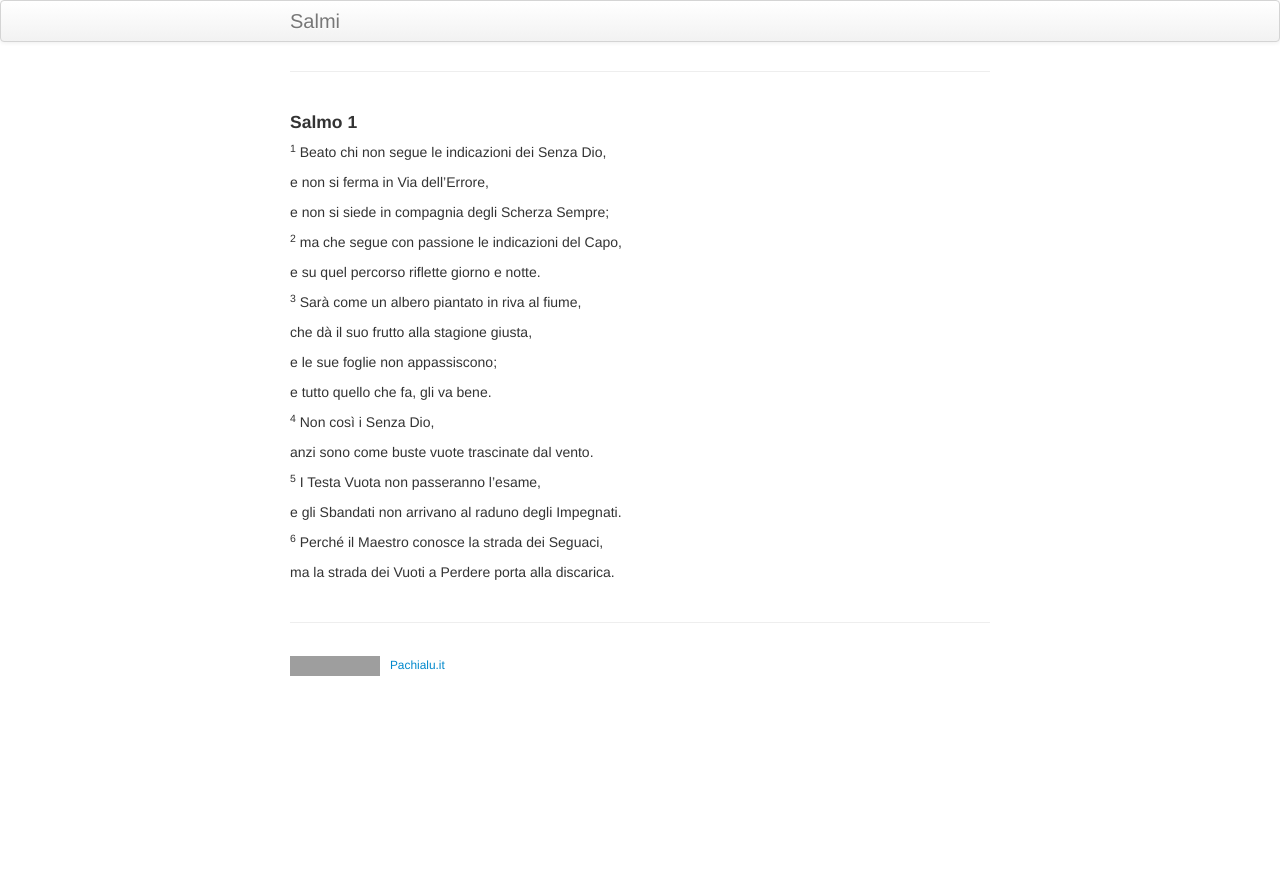
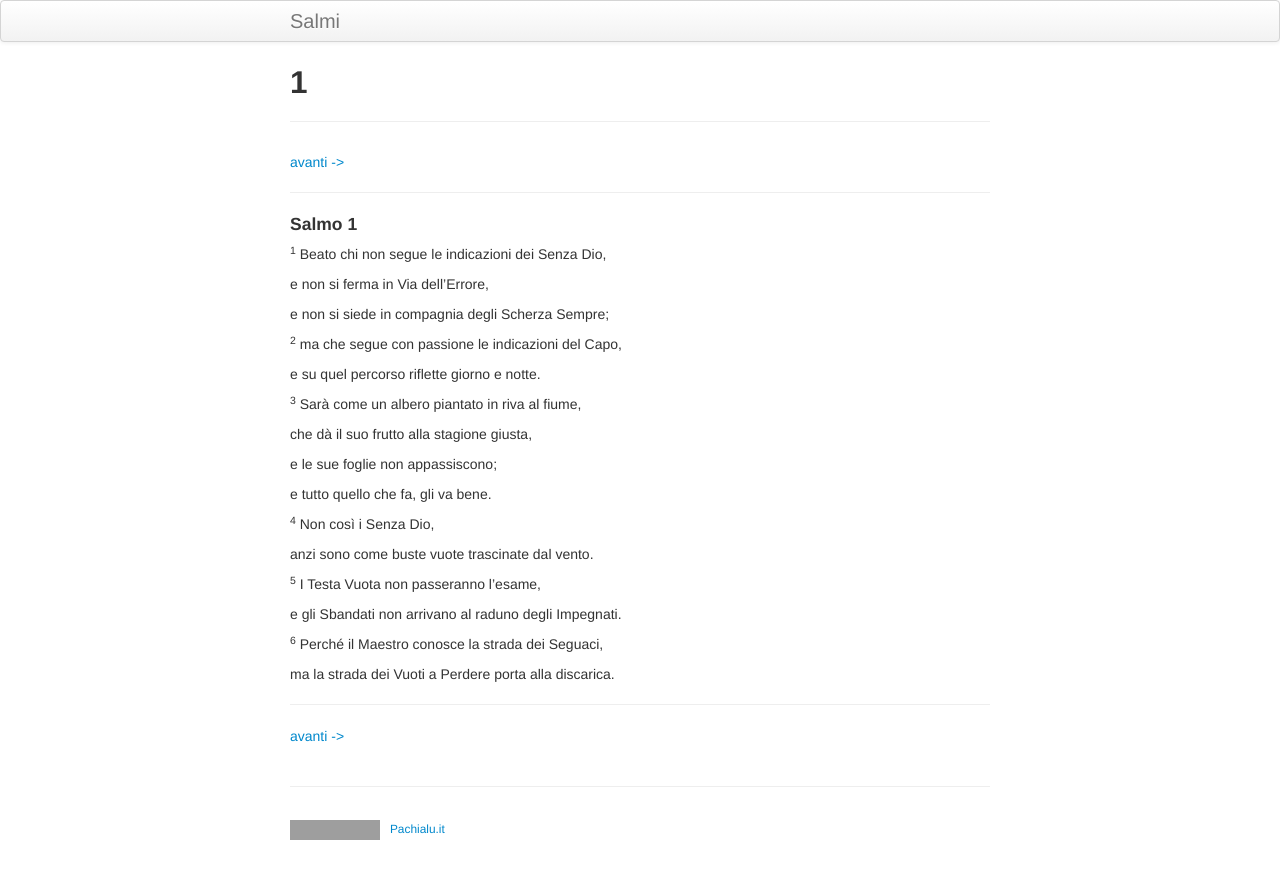
Before and after one commit to pachialu/sal_pages, a Jekyll site: the page built from pages/sal001.md, in a window 1280 px wide. Shown: the top 879 px of the page. Built offline with Jekyll 4.4.1, drawn with Linux system fonts in a browser that asks for light colours; our own code applies the rules of GitHub Pages for plain Markdown files; grey boxes are pictures that could not be loaded.

Commit message:
Sal 001
intestazione e coda

```diff
--- a/pages/sal001.md
+++ b/pages/sal001.md
@@ -1,3 +1,11 @@
+---
+layout: page
+title: 1
+---
+[avanti ->](sal002.html)
+
+------------------------------------------------------------------------
+
 #### Salmo 1
 
 <sup>1</sup> Beato chi non segue le indicazioni dei Senza Dio,
@@ -29,3 +37,7 @@ e gli Sbandati non arrivano al raduno degli Impegnati.
 <sup>6</sup> Perché il Maestro conosce la strada dei Seguaci,
 
 ma la strada dei Vuoti a Perdere porta alla discarica.
+
+------------------------------------------------------------------------
+
+[avanti ->](sal002.html)
```
